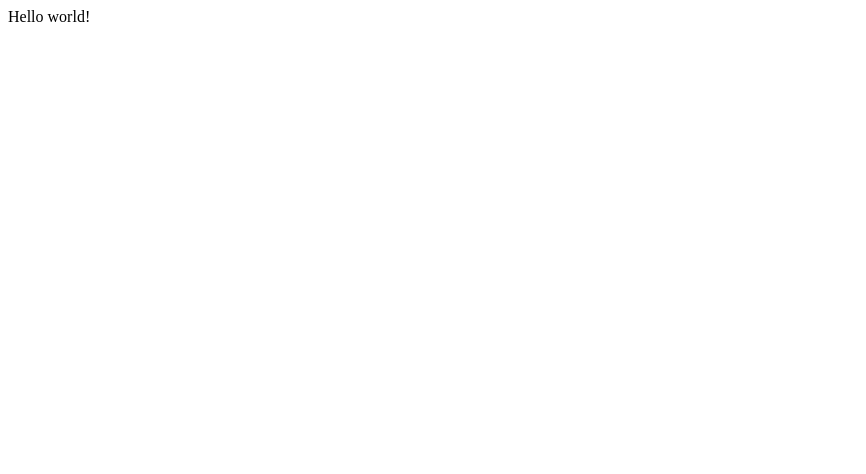
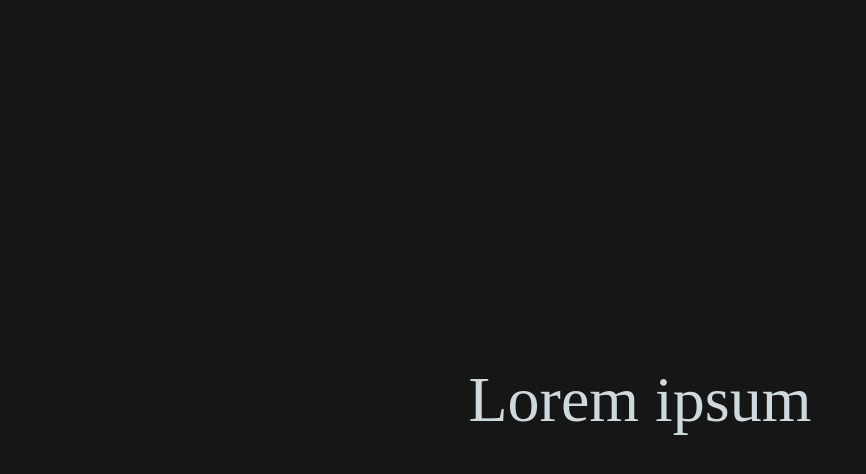
Before and after one commit to andrasfelfoldi/andrasfelfoldi.github.io, a Gatsby app: page / in a window 1280 px wide. Shown: the top 474 px of the page, without its empty margins (0-866 px from the left). Built offline with nearby package versions, Linux system fonts and the light colour scheme.

Commit message:
initial layout

```diff
--- /dev/null
+++ b/src/containers/Banner.js
@@ -0,0 +1,35 @@
+import React, { Component } from 'react';
+
+class Banner extends Component {
+    constructor(props) {
+        super(props);
+        this.state = { width: 0, height: 0 };
+        this.updateWindowDimensions = this.updateWindowDimensions.bind(this);
+      }
+
+    componentDidMount() {
+        this.updateWindowDimensions();
+        window.addEventListener('resize', this.updateWindowDimensions);
+    }
+
+    componentWillUnmount() {
+        window.removeEventListener('resize', this.updateWindowDimensions);
+    }
+
+    updateWindowDimensions() {
+        this.setState({ width: window.innerWidth, height: window.innerHeight });
+    }
+
+    render() {
+        return (
+            <div style={{...style, fontSize: '4rem', marginHorizontal: '10px', width: this.state.width, height: this.state.height}}>
+                Lorem ipsum
+            </div>
+        );
+    }
+}
+
+const style = { display: 'flex', justifyContent: 'center', alignItems: 'center'}
+
+
+export default Banner;
--- /dev/null
+++ b/src/containers/Main.js
@@ -0,0 +1,15 @@
+import React, { Component } from 'react';
+import Banner from './Banner';
+
+class Main extends Component {
+
+    render() {
+        return (
+            <div >
+                <Banner />
+            </div>
+        );
+    }
+}
+
+export default Main;
--- a/src/pages/index.js
+++ b/src/pages/index.js
@@ -1,3 +1,6 @@
 import React from "react"
+import "../../static/css/reset.css";
+import "../../static/css/index.css";
+import Main from "../containers/Main";
 
-export default () => <div>Hello world!</div>
+export default () => <div style={{color: '#cfd8dc'}}><Main /></div>
--- /dev/null
+++ b/static/css/index.css
@@ -0,0 +1,3 @@
+body {
+    background-color: #161616;
+}
--- /dev/null
+++ b/static/css/reset.css
@@ -0,0 +1,48 @@
+/* http://meyerweb.com/eric/tools/css/reset/
+   v2.0 | 20110126
+   License: none (public domain)
+*/
+
+html, body, div, span, applet, object, iframe,
+h1, h2, h3, h4, h5, h6, p, blockquote, pre,
+a, abbr, acronym, address, big, cite, code,
+del, dfn, em, img, ins, kbd, q, s, samp,
+small, strike, strong, sub, sup, tt, var,
+b, u, i, center,
+dl, dt, dd, ol, ul, li,
+fieldset, form, label, legend,
+table, caption, tbody, tfoot, thead, tr, th, td,
+article, aside, canvas, details, embed,
+figure, figcaption, footer, header, hgroup,
+menu, nav, output, ruby, section, summary,
+time, mark, audio, video {
+	margin: 0;
+	padding: 0;
+	border: 0;
+	font-size: 100%;
+	font: inherit;
+	vertical-align: baseline;
+}
+/* HTML5 display-role reset for older browsers */
+article, aside, details, figcaption, figure,
+footer, header, hgroup, menu, nav, section {
+	display: block;
+}
+body {
+	line-height: 1;
+}
+ol, ul {
+	list-style: none;
+}
+blockquote, q {
+	quotes: none;
+}
+blockquote:before, blockquote:after,
+q:before, q:after {
+	content: '';
+	content: none;
+}
+table {
+	border-collapse: collapse;
+	border-spacing: 0;
+}
```
Also changed, not shown: static/img/dark-theme.png (added), static/img/light-theme.png (added).
